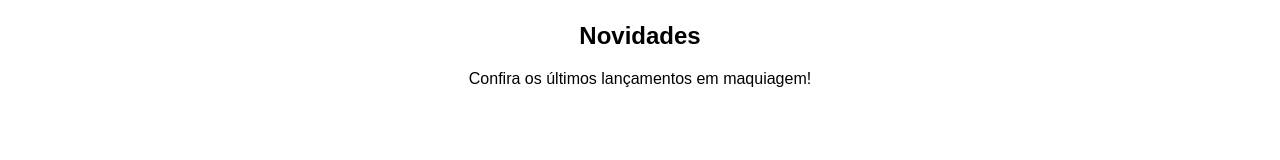
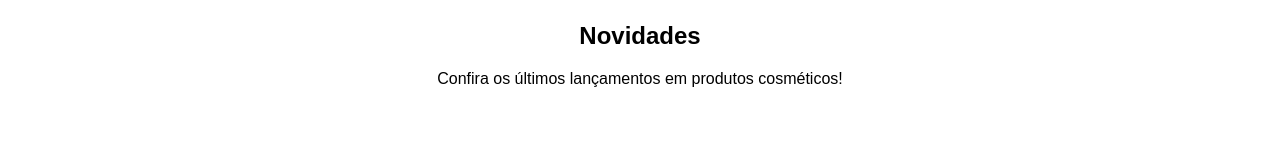
Before and after one commit to Archerzaum/site-exemplo, a plain HTML site: page index.html in a window 1280 px wide. Shown: the part 176-336 px from the top of the page. Drawn offline with Linux system fonts and the light colour scheme.

Commit message:
Update index.html

```diff
--- a/index.html
+++ b/index.html
@@ -20,7 +20,7 @@
 
     <section id="home">
         <h2>Novidades</h2>
-        <p>Confira os últimos lançamentos em maquiagem!</p>
+        <p>Confira os últimos lançamentos em produtos cosméticos!</p>
     </section>
 
     <section id="produtos">
```
